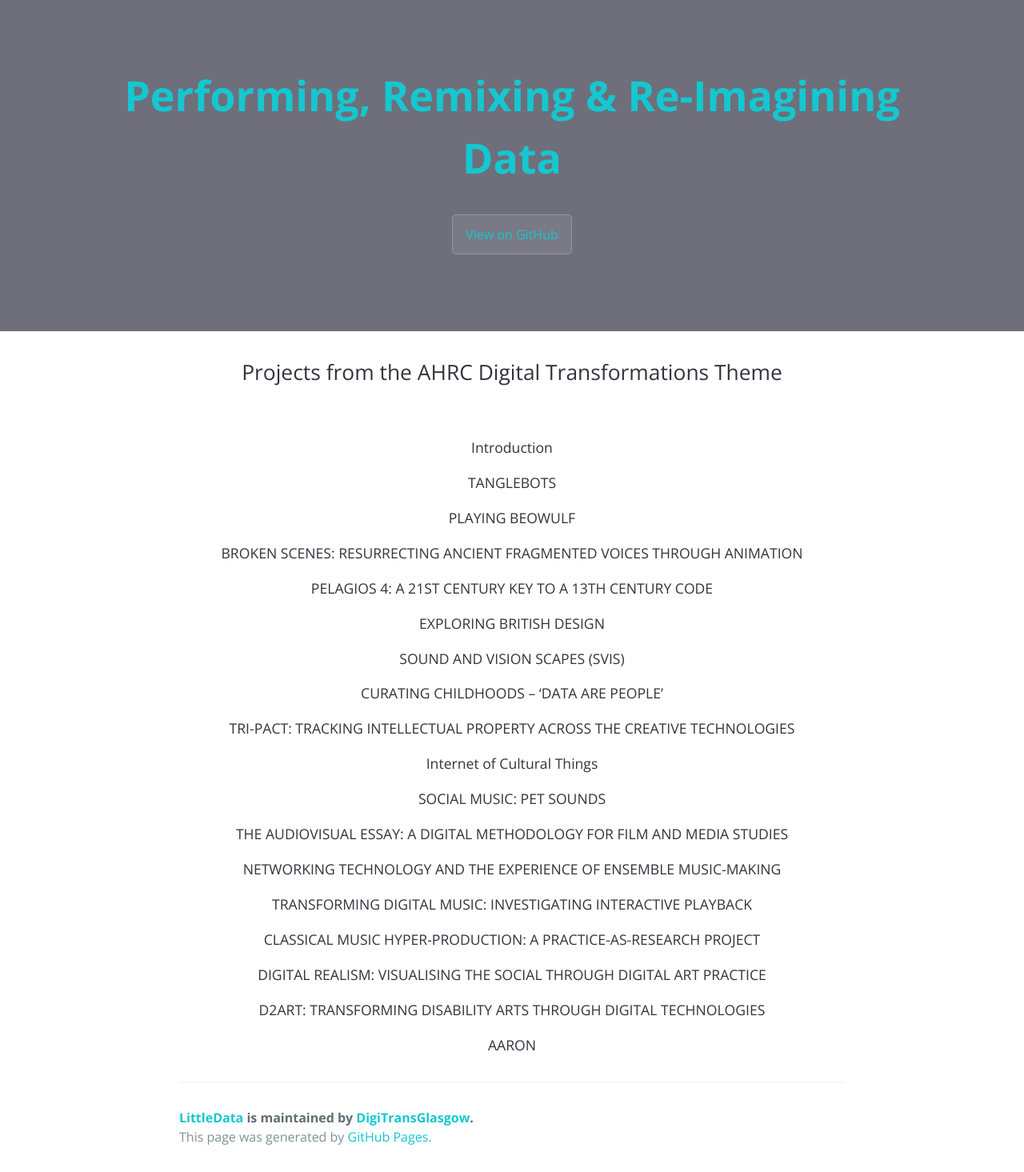
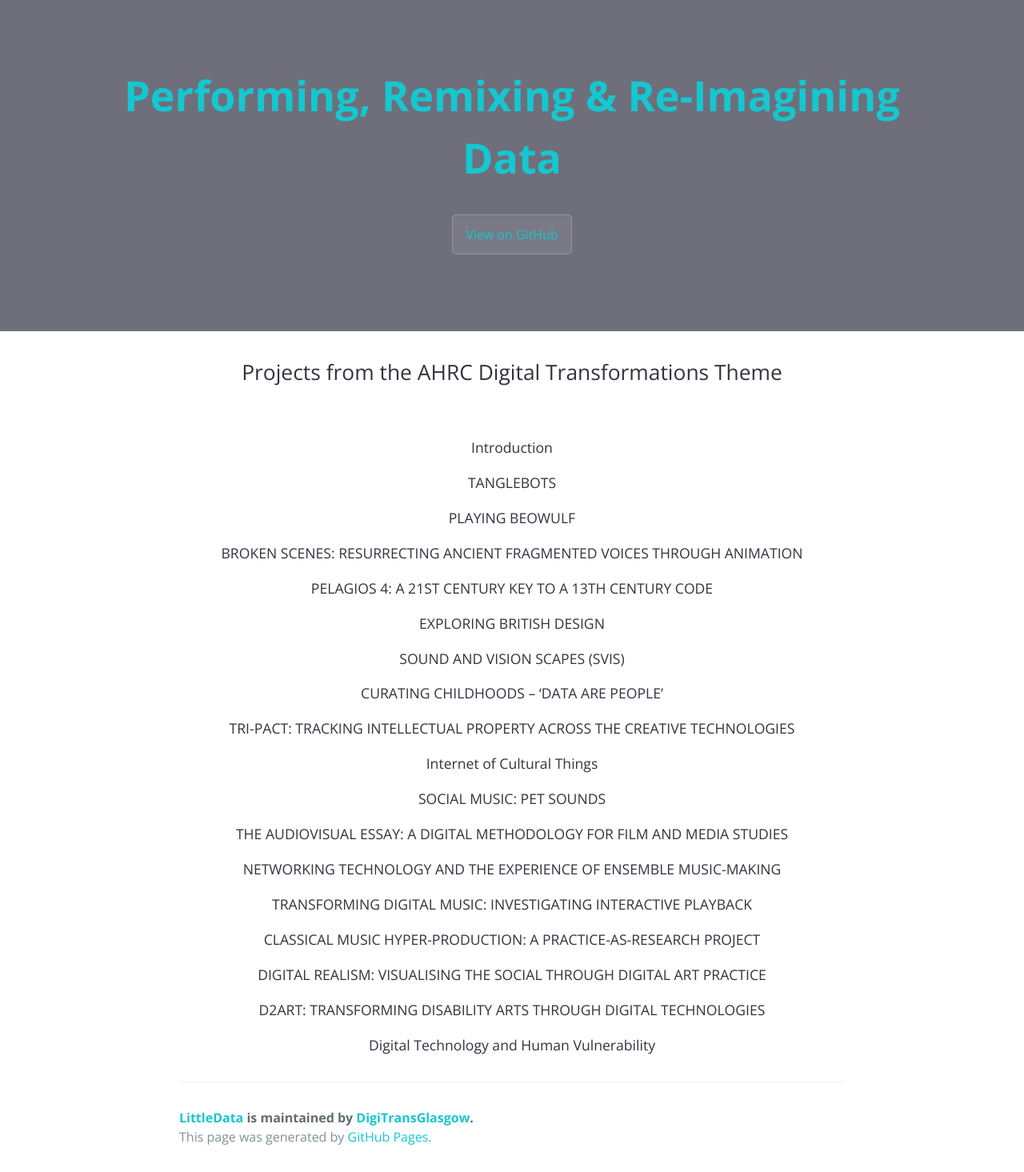
Before and after one commit to DigiTransGlasgow/LittleData, a Jekyll site: the page built from index.md, in a window 1280 px wide. Shown: the whole page at 80% size. Built offline with Jekyll 4.4.1, drawn with Linux system fonts in a browser that asks for light colours; our own code applies the rules of GitHub Pages for plain Markdown files; the repository's description, which GitHub fills in, is left out.

Commit message:
Update 18_DigitalTechHumanVulnerability.md

```diff
--- a/_contributions/18_DigitalTechHumanVulnerability.md
+++ b/_contributions/18_DigitalTechHumanVulnerability.md
@@ -1,5 +1,5 @@
 ---
-title: AARON
+title: Digital Technology and Human Vulnerability
 ---
 
 # DIGITAL TECHNOLOGY AND HUMAN VULNERABILITY: TOWARDS AN ETHICAL FILM PRAXIS
```
